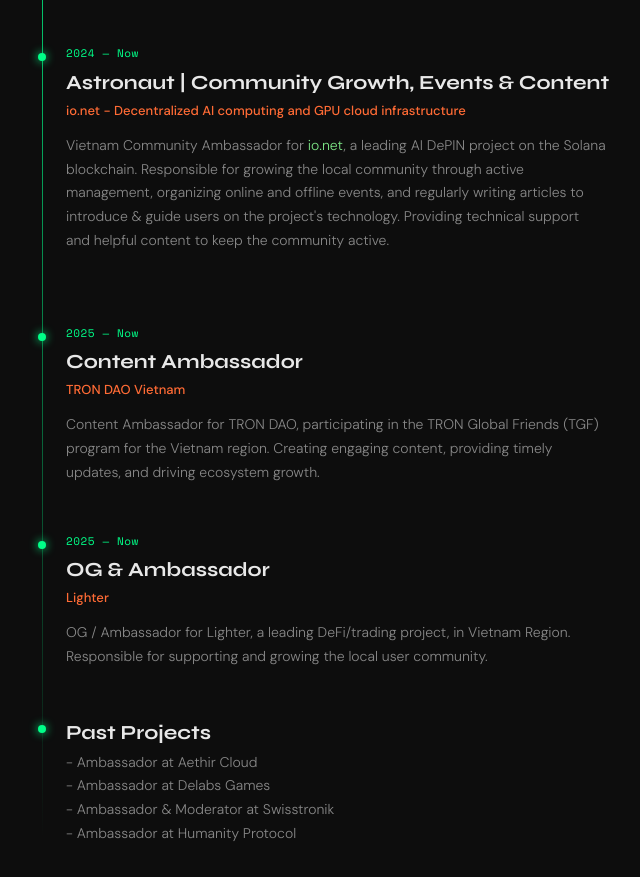
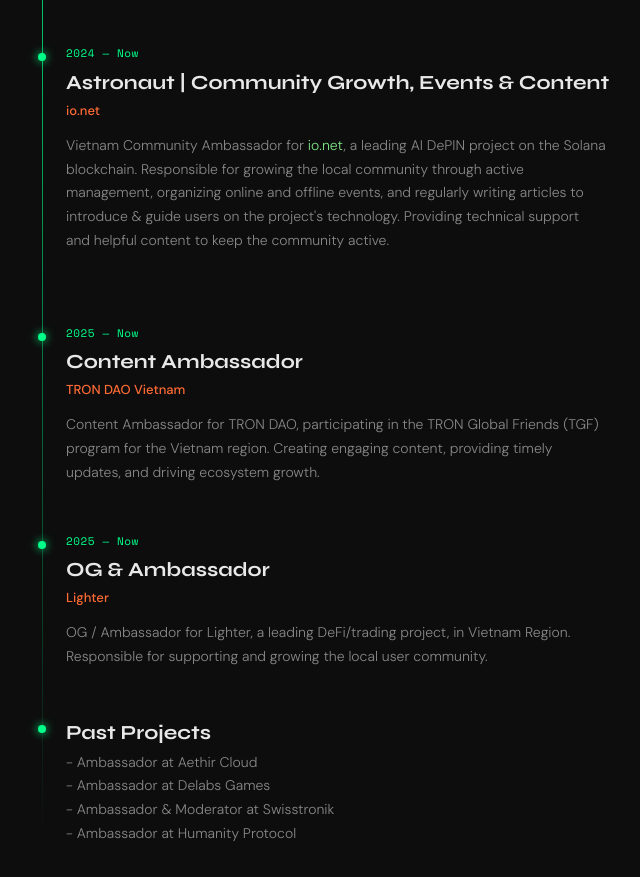
Before and after one commit to vnkaveri/vnkaveri.github.io, a plain HTML site: page index.html in a window 1280 px wide. Shown: the part 1951-2828 px from the top of the page, without its empty margins (242-882 px from the left). Drawn offline with nearby package versions, Linux system fonts and the light colour scheme.

Commit message:
Update index.html

```diff
--- a/index.html
+++ b/index.html
@@ -655,7 +655,7 @@
       <div class="timeline-item">
         <div class="exp-date">2024 — Now</div>
         <div class="exp-role">Astronaut | Community Growth, Events & Content</div>
-        <div class="exp-company">io.net - Decentralized AI computing and GPU cloud infrastructure</div>
+        <div class="exp-company">io.net</div>
         <p class="exp-desc">Vietnam Community Ambassador for <a class="community-link" href="https://io.net" target="_blank">io.net</a>, a leading AI DePIN project on the Solana blockchain.
           Responsible for growing the local community through active management, organizing online and offline events,
           and regularly writing articles to introduce & guide users on the project's technology. Providing technical support and helpful content to keep the community active.</p>
```
